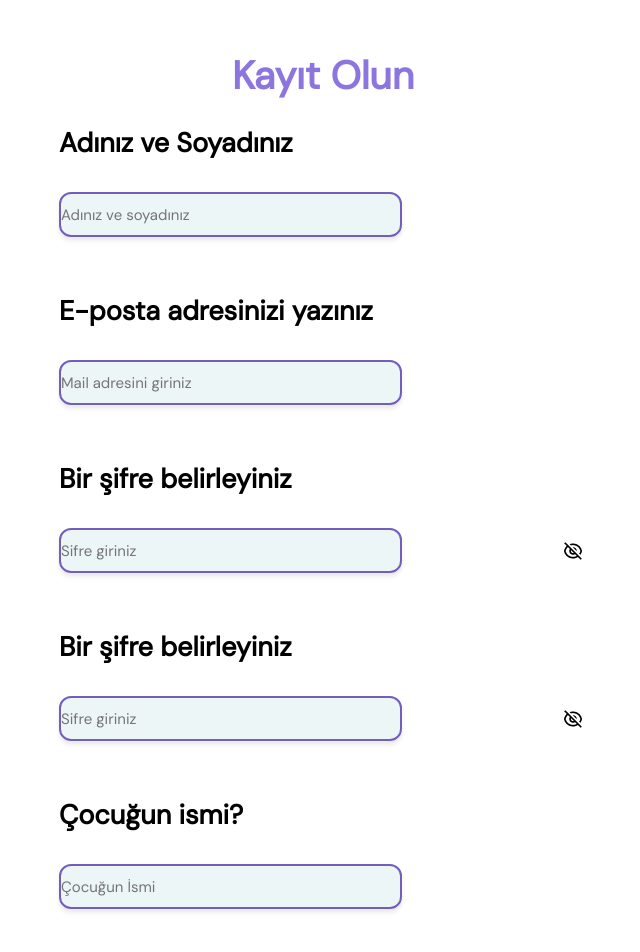
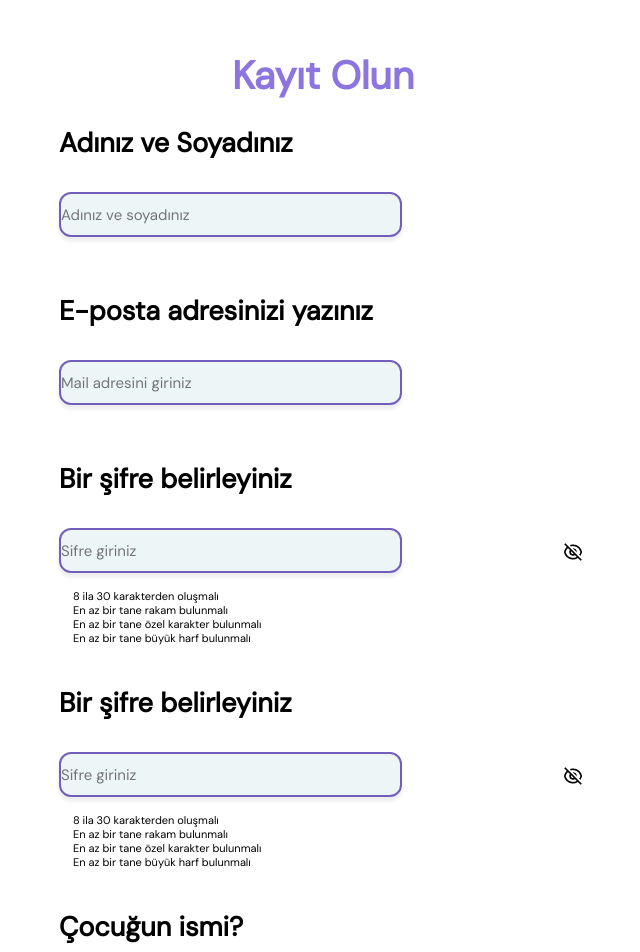
Before and after one commit to DNA-RNA/KidoKitDemo, a React (Create React App) app in the folder frontend/: page /KayitOl in a window 1280 px wide. Shown: the top 952 px of the page, without its empty margins (317-957 px from the left). Built offline with nearby package versions, Linux system fonts and the light colour scheme.

Commit message:
şifre uyarı kısmı tamamlandı

```diff
--- a/frontend/src/pages/GirisYap.jsx
+++ b/frontend/src/pages/GirisYap.jsx
@@ -19,12 +19,6 @@ class GirisYap extends React.Component  {
       headers: {'Content-Type': 'application/json'}
 
 
-    }).then(response=>{
-      console.log(response)
-      if(response.ok){
-        return response.json();
-      }
-      else console.log(new Error("Bir şeyler yanlış gitti"));
     });
   }
   render() {
--- a/frontend/src/pages/KayitOl.jsx
+++ b/frontend/src/pages/KayitOl.jsx
@@ -7,11 +7,38 @@ import   useState  from 'react';
 class KayitOl extends React.Component {
 
   state = {
-    isShown : false
+    isShown : false,
+    password:"",
+    passwordLenght : false,
+    containsNumbers : false,
+    isUpperCase: false,
+    containsSymbols : false
+  }
+
+  checkForUpperCase = (string) =>{
+   var matches = string.match(/[A-Z]/);
+   this.setState({
+    isUpperCase : matches != null ? true : false
+   });
+  }
+  checkForNumbers = (string) =>{
+    var matches = string.match(/\d+/g);
+    this.setState({
+      containsNumbers : matches != null ? true : false
+    })
   }
   togglePassword  =() =>{
     const {isShown} = this.state;
     this.setState({isShown : !isShown});
+  }
+  handleChange = input => e =>{
+    let targetValue = e.target.value
+    this.checkForNumbers(targetValue);
+    this.checkForUpperCase(targetValue);
+
+    this.setState({
+      passwordLenght: targetValue.lenght > 7 && targetValue.lenght < 30 ? true : false
+    })
   }
   constructor() {
     super();
@@ -42,11 +69,12 @@ class KayitOl extends React.Component {
   }
   render() {
     const {isShown} = this.state;
+    let {passwordLenght, containsNumbers,checkForUpperCase} = this.state;
     return (
       <div className="body">
  <div className="container">
         <div className="title">Kayıt Olun</div>
-        <form onSubmit={this.handleSubmit} className="form" id="form">
+        <form onSubmit={this.handleSubmit} className="form">
        <div className="details">
        <div  className="form-box">
       <span className="description">Adınız ve Soyadınız</span>
@@ -61,13 +89,27 @@ class KayitOl extends React.Component {
       <div className="form-box form-box-password">
       <span className="description">Bir şifre belirleyiniz</span>
       <img className="password-vector-1" src={ isShown ?  sifreVisibleVector : sifreVector } alt="sifre-vector"  onClick={this.togglePassword}/>
-      <input  type={(isShown) ? "text" : "password"} name="password"  placeholder="Sifre giriniz"   required/>
+      <input onChange ={this.handleChange("password")} type={(isShown) ? "text" : "password"} name="password"  placeholder="Sifre giriniz"   required/>
+      <div className="password-warning">
+        <div className={passwordLenght ? "green" : null}>8 ila 30 karakterden oluşmalı</div>
+        <div className={containsNumbers ? "green" : "red"}>En az bir tane rakam bulunmalı</div>
+        <div  className={checkForUpperCase ? "green" : "red"}>En az bir tane özel karakter bulunmalı</div>
+        <div>En az bir tane büyük harf bulunmalı</div>
+
+      </div>
 
       </div>
       <div className="form-box form-box-password">
       <span className="description">Bir şifre belirleyiniz</span>
       <img className="password-vector-2"  src={ isShown ?  sifreVisibleVector : sifreVector } alt="sifre-vector" onClick={this.togglePassword}/>
       <input type={(isShown) ? "text" : "password"}  name="password"  placeholder="Sifre giriniz"  required />
+      <div className="password-warning">
+        <div className={passwordLenght ? "green" : "red"}>8 ila 30 karakterden oluşmalı</div>
+        <div className={containsNumbers ? "green" : "red"}>En az bir tane rakam bulunmalı</div>
+        <div  className={checkForUpperCase ? "green" : "red"}>En az bir tane özel karakter bulunmalı</div>
+        <div>En az bir tane büyük harf bulunmalı</div>
+
+      </div>
       </div>
       <div className="form-box">
       <span className="description">Çocuğun ismi?</span>
--- a/frontend/src/styles/KayitOl.css
+++ b/frontend/src/styles/KayitOl.css
@@ -77,7 +77,7 @@
     position: absolute;
     padding: 0.25rem;
    right: 240px;
-   bottom: 25px;
+   bottom: 80px;
    cursor: pointer;
 
 
@@ -85,10 +85,14 @@
   .details .form-box-password .password-vector-2 {
     position: absolute;
     right: 240px;
-    bottom: 25px;
+    bottom: 80px;
     padding: 0.25rem;
     cursor: pointer;
 
+  }
+  .details .form-box-password  .password-warning{
+    font-size: 11px;
+    margin-left: 30px;
   }
   /* cinsiyet section*/
   .details .form-box .category {
```
